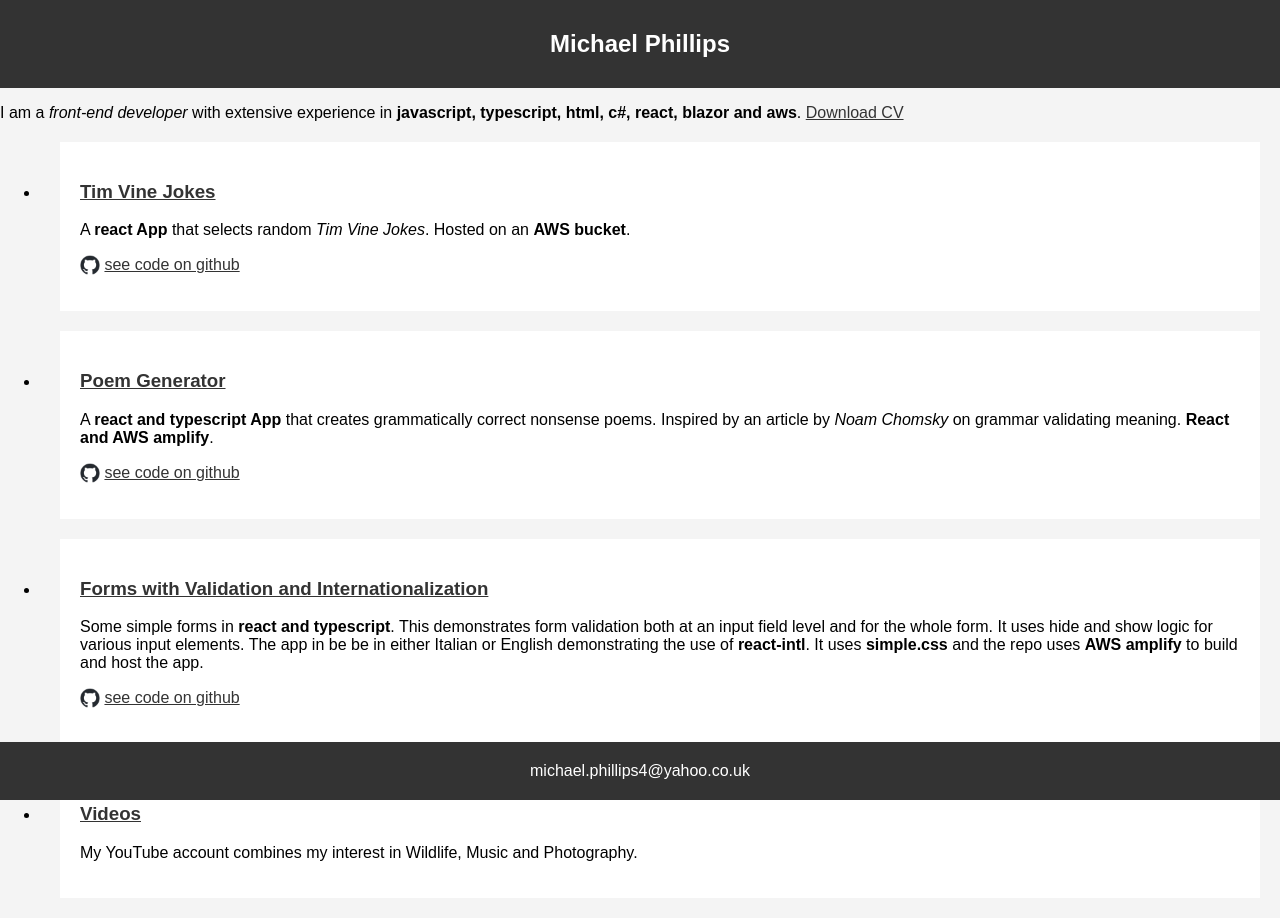
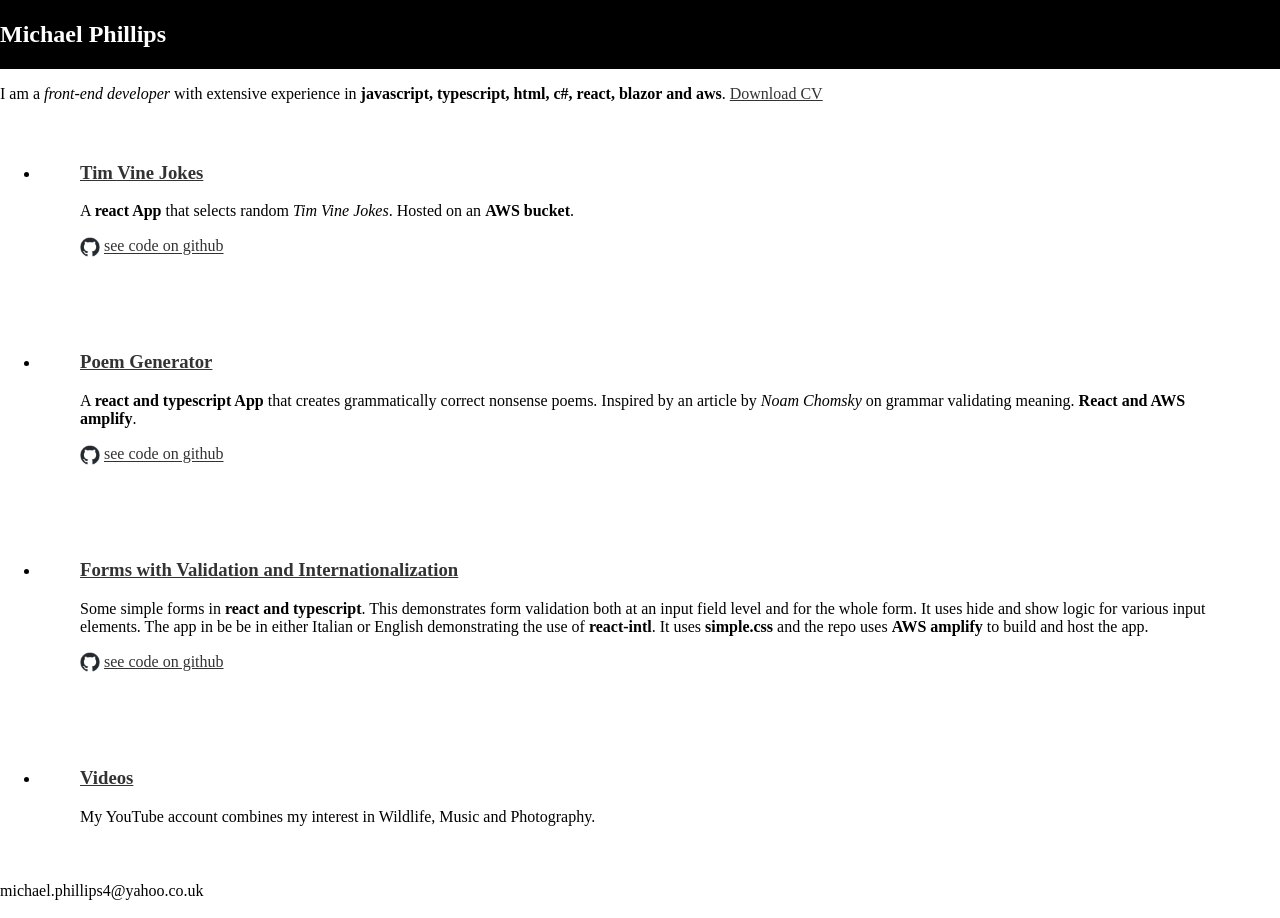
Before and after one commit to michaelphillips4/area2-landing, a website: page portfolio.html in a window 1280 px wide. Drawn offline with Linux system fonts and the light colour scheme.

Commit message:
Added Orca and improved layout

```diff
--- a/style.css
+++ b/style.css
@@ -1,39 +1,26 @@
 body {
-  font-family: Arial, sans-serif;
   margin: 0;
-  padding: 0;
-  background-color: #f4f4f4;
+  background-color:var(--bg-highlight);
+}
+
+h1{
+ margin-top: 20px;
+ margin-bottom: 20px;
 
 }
 
-header {
-  padding-top: 20px;
-  padding-bottom: 20px;
-  background-color: #333;
-  color: #fff;
-  width: 100%;
-  text-align: center;
+h5{
+  margin-top: 0;
+  margin-bottom: 0;
 }
 
-h1 {
-  margin: 10px;
+header{
+  padding-top: 1px;
+  padding-bottom: 1px;
+  background-color: black;
+  color: white;
 }
 
-main {
-  margin: 20px auto;
-  padding: 0 20px;
-  margin-bottom: 150px;
-}
-
-footer {
-  background-color: #333;
-  color: #fff;
-  position: fixed;
-  bottom: 0;
-  padding: 20px 0;
-  width: 100%;
-  text-align: center;
-}
 
 a:link,
 a:visited,
@@ -44,8 +31,10 @@ a:active {
 
 article {
   padding: 20px;
-  background-color: white;
+  background-color:white;
   margin: 20px;
+  /* border-radius: 10px;
+  box-shadow: 0 4px 8px rgba(0, 0, 0, .2), 0 6px 20px rgba(0, 0, 0, .19); */
 }
 
 .youtube-video-container {
@@ -69,9 +58,6 @@ article {
   height: 100%;
 }
 
-.center {
-  text-align: center;
-}
 
 .flex-container {
   display: flex;
@@ -85,7 +71,3 @@ article {
   text-align: right;
   float: right;
 }
-
-.article-header {
-  margin-top: 0;
-}
```
Also changed, not shown: index.html (+42 -14 lines).
